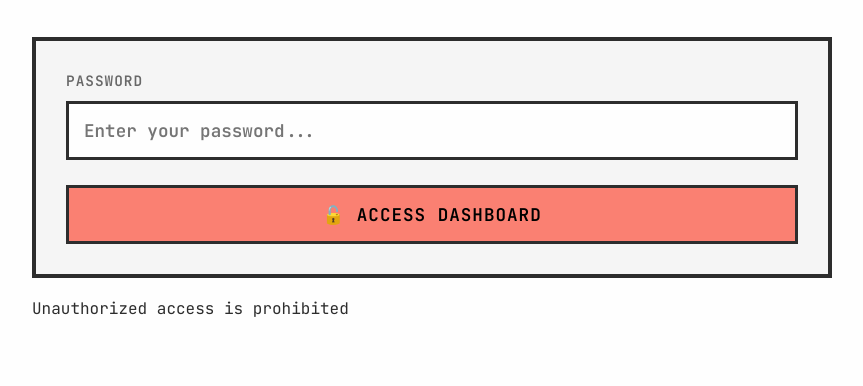
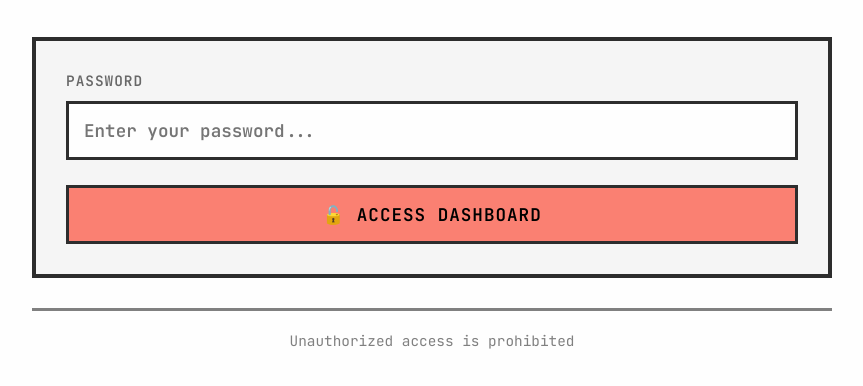
Before and after one commit to arnavjain9/WIDT, a website: page index.html in a window 1280 px wide. Shown: the part 246-632 px from the top of the page, without its empty margins (208-1071 px from the left). Drawn offline with Linux system fonts and the light colour scheme.

Commit message:
revert index.html

```diff
--- a/index.html
+++ b/index.html
@@ -253,7 +253,7 @@
             box-shadow: 2px 2px 0px var(--border);
         }
 
-        . {
+        .footer {
             text-align: center;
             margin-top: 40px;
             padding: 20px;
@@ -406,7 +406,7 @@
             75% { transform: translateX(5px); }
         }
 
-        . {
+        .footer {
             text-align: center;
             margin-top: 30px;
             opacity: 0.6;
@@ -648,7 +648,7 @@
             </button>
         </form>
 
-        <div class="">
+        <div class="footer">
             <span>Unauthorized access is prohibited</span>
         </div>
     </div>
```
